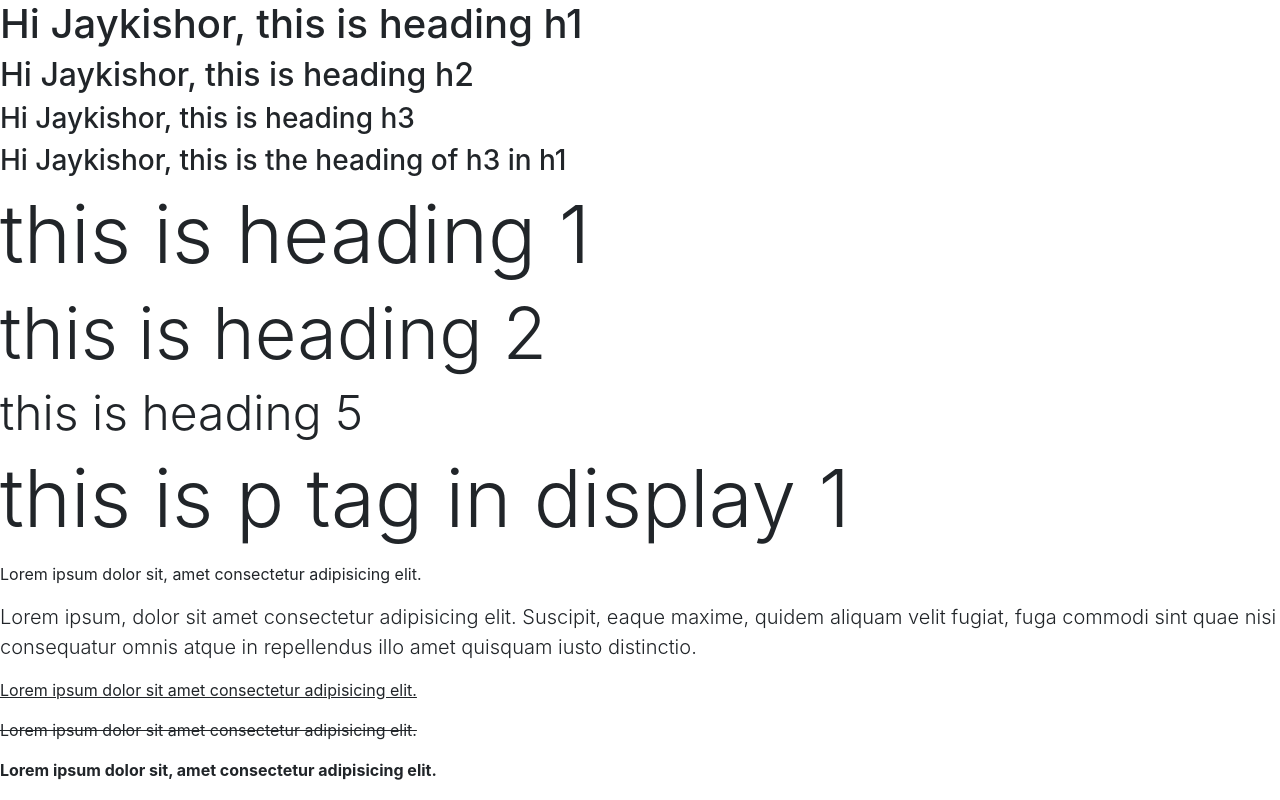
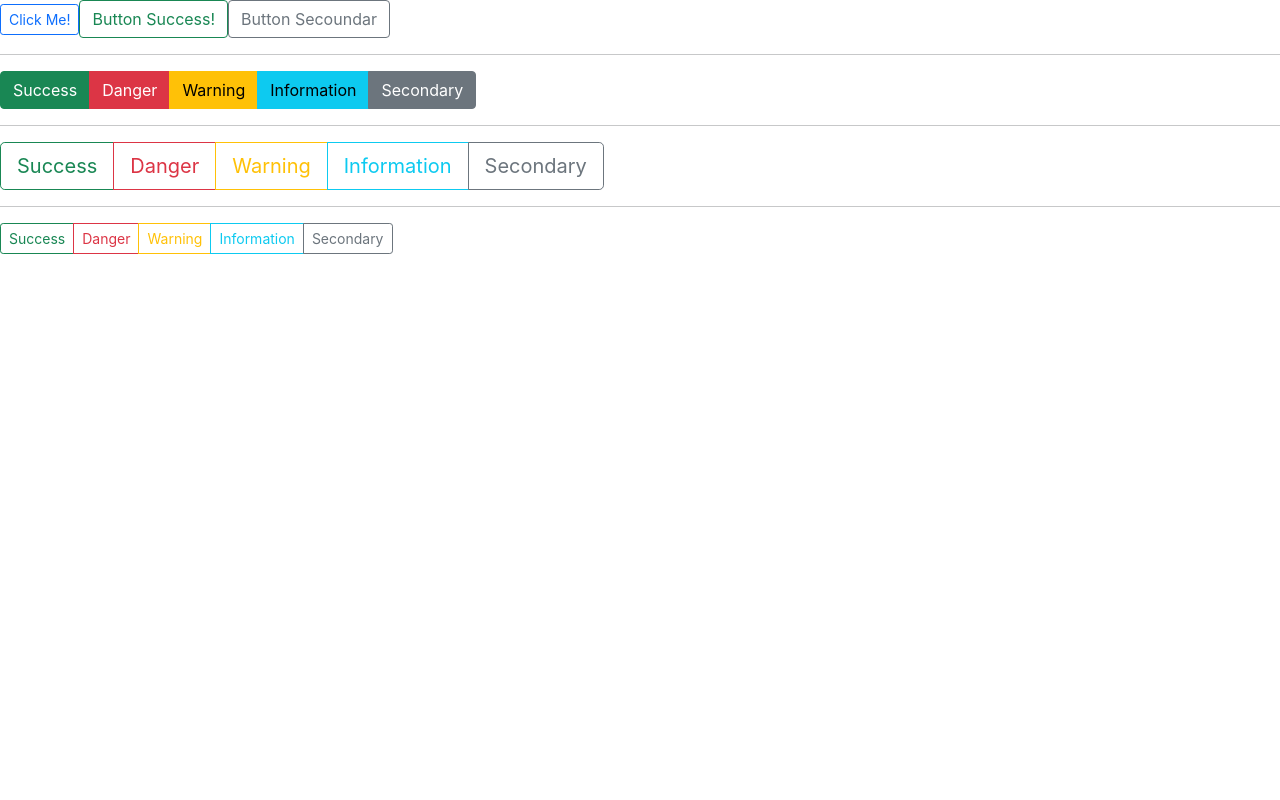
Before and after one commit to jaykishor-chauhan/Bootstrap-5, a React (Create React App) app: page / in a window 1280 px wide. Shown: the top 800 px of the page. Built offline with nearby package versions, Linux system fonts and the light colour scheme.

Commit message:
bootstrap button commit

```diff
--- a/src/App.js
+++ b/src/App.js
@@ -1,10 +1,12 @@
 import './App.css';
-import Tutorial01 from './Tutorial01';
+import Button from './Button';
+// import Tutorial01 from './Tutorial01';
 
 function App() {
   return (
-    <div className="App">
-      <Tutorial01 />
+    <div className="">
+      {/* <Tutorial01 /> */}
+      <Button/>
     </div>
   );
 }
--- /dev/null
+++ b/src/Button.js
@@ -0,0 +1,41 @@
+import React from 'react'
+
+function Button() {
+  return (
+    <div>
+        {/* button outline */}
+      <button className="btn btn-outline-primary btn-sm">Click Me!</button>
+      <button className="btn btn-outline-success">Button Success!</button>
+      <button className="btn btn-outline-secondary">Button Secoundar</button>
+      <hr />
+      {/* button group */}
+      <div className="btn-group">
+        <a href="/" className="btn btn-success">Success</a>
+        <a href="/" className="btn btn-danger">Danger</a>
+        <a href="/" className="btn btn-warning">Warning</a>
+        <a href="/" className="btn btn-info">Information</a>
+        <a href="/" className="btn btn-secondary">Secondary</a>
+      </div>
+      <hr />
+      {/* button size large */}
+      <div className="btn-group">
+        <a href="/" className="btn btn-lg btn-outline-success">Success</a>
+        <a href="/" className="btn btn-lg btn-outline-danger">Danger</a>
+        <a href="/" className="btn btn-lg btn-outline-warning">Warning</a>
+        <a href="/" className="btn btn-lg btn-outline-info">Information</a>
+        <a href="/" className="btn btn-lg btn-outline-secondary">Secondary</a>
+      </div>
+      <hr />
+      {/* button size small  */}
+      <div className="btn-group">
+        <a href="/" className="btn btn-sm btn-outline-success">Success</a>
+        <a href="/" className="btn btn-sm btn-outline-danger">Danger</a>
+        <a href="/" className="btn btn-sm btn-outline-warning">Warning</a>
+        <a href="/" className="btn btn-sm btn-outline-info">Information</a>
+        <a href="/" className="btn btn-sm btn-outline-secondary">Secondary</a>
+      </div>
+    </div>
+  )
+}
+
+export default Button
--- a/src/Tutorial01.js
+++ b/src/Tutorial01.js
@@ -25,7 +25,7 @@ function Tutorial01() {
 
             {/* text color */}
             <p className="text-primary">thems primary color</p>
-      <p className="text-secoundary">thems secoundary color</p>
+            <p className="text-secoundary">thems secondary color</p>
             <p className="text-info">thems info color</p>
             <p className="text-danger">thems danger color</p>
             <p className="text-warning">thems warning color</p>
@@ -34,7 +34,7 @@ function Tutorial01() {
 
             {/* background color */}
             <p className="bg-primary">background primary color</p>
-      <p className="bg-secoundary">background secoundary color</p>
+            <p className="bg-secoundary">background secondary color</p>
             <p className="bg-info">background info color</p>
             <p className="bg-danger">background danger color</p>
             <p className="bg-warning">background warning color</p>
```
Also changed, not shown: src/Tutorial03.js (added, +11 -0 lines), 1 other file (tests, documents, lock files or other folders). Lines whose indentation alone changed are shown as unchanged.
